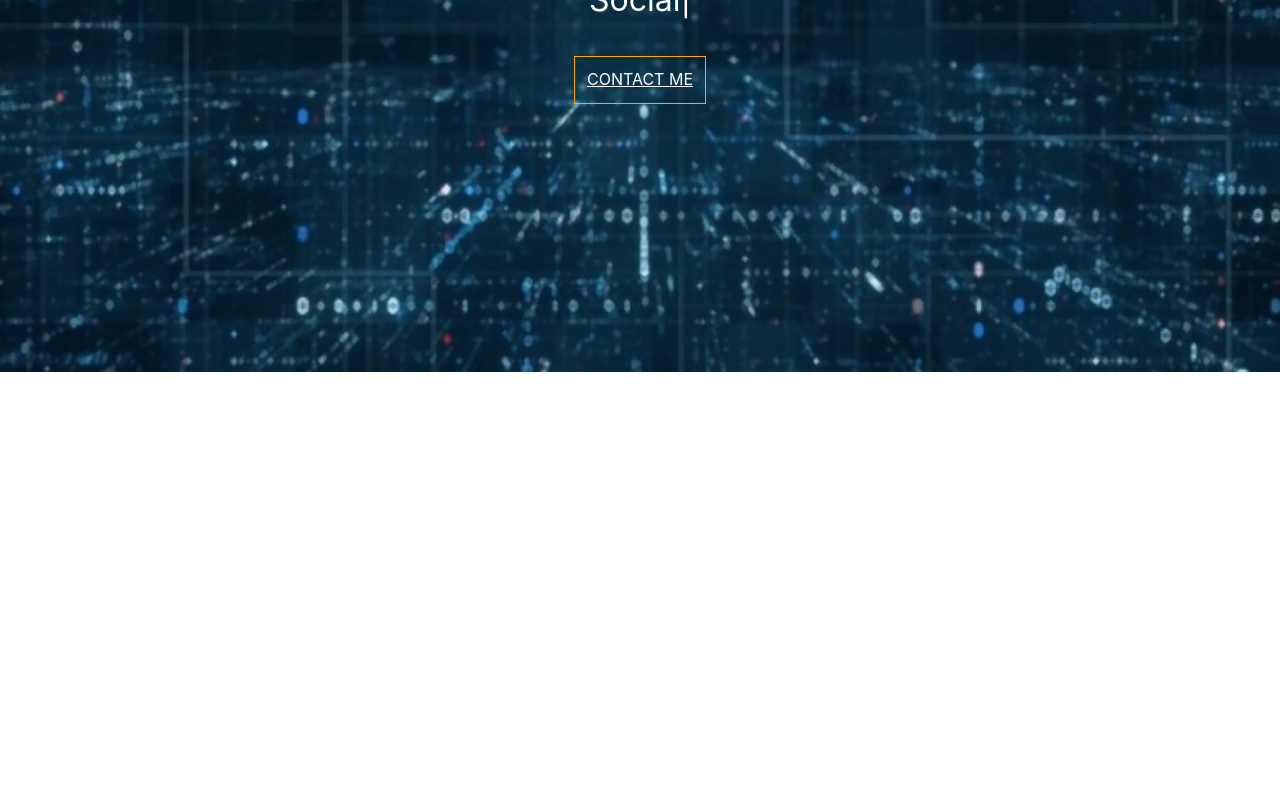
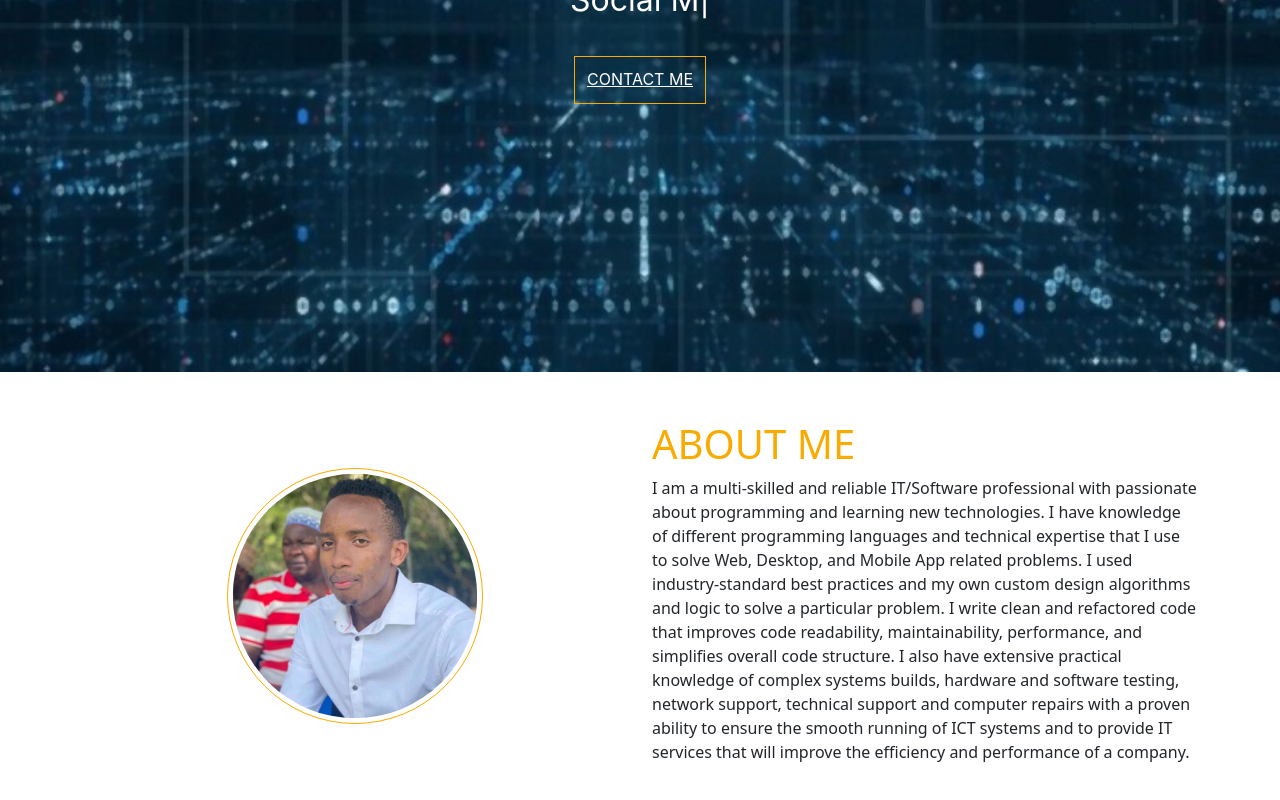
Before and after one commit to victorkc254/portfolio-project, a React (Create React App) app: page / in a window 1280 px wide. Shown: the part 460-1260 px from the top of the page. Before the commit the page ends 832 px from the top, so only its background shows below. Built offline with nearby package versions, Linux system fonts and the light colour scheme.

Commit message:
About Complete

```diff
--- a/src/App.css
+++ b/src/App.css
@@ -69,23 +69,22 @@ nav ul li {
   padding: 0 !important;
   height: 6rem !important;
 }
-.navbar-nav > li > a.active, .navbar-nav > li > a.active:focus {
+.navbar-nav > li > a.active,
+.navbar-nav > li > a.active:focus {
   border-top: 0.1875rem solid var(--primary-orange);
 }
-.navbar-nav> li > a:hover {
+.navbar-nav > li > a:hover {
   border-top: 0.1875rem solid var(--primary-orange);
-
 }
 /******************Header******************/
-.header-wrapper{
+.header-wrapper {
   position: relative;
-  background:url(bg.jpg) no-repeat;
+  background: url(bg.jpg) no-repeat;
   background-size: cover;
-  background-position:center;
+  background-position: center;
   height: 90vh;
-
 }
-.main-info{
+.main-info {
   display: flex;
   position: absolute;
   top: 0;
@@ -96,29 +95,46 @@ nav ul li {
   justify-content: center;
   align-items: center;
   text-align: center;
-  font-family: -apple-system, BlinkMacSystemFont, 'Segoe UI', Roboto, Oxygen, Ubuntu, Cantarell, 'Open Sans', 'Helvetica Neue', sans-serif;
-
+  font-family: -apple-system, BlinkMacSystemFont, "Segoe UI", Roboto, Oxygen,
+    Ubuntu, Cantarell, "Open Sans", "Helvetica Neue", sans-serif;
 }
-.main-info h1{
-  color:var(--primary-white);
+.main-info h1 {
+  color: var(--primary-white);
   text-transform: uppercase;
 }
 /******************Typed Text******************/
 
-.typed-text{
+.typed-text {
   font-size: 2rem;
   color: var(--primary-white);
 }
 
 /******************HEADER MAIN OFFER BUTTON******************/
-.btn-main-offer{
-border: 1px solid var(--primary-orange);
-text-transform: uppercase;
-border-radius:0;
-padding: 0.635rem 0.75rem 0.75rem 0.75rem;
-color:var(--primary-white);
-margin-top: 2rem;
-
-
+.btn-main-offer {
+  border: 1px solid var(--primary-orange);
+  text-transform: uppercase;
+  border-radius: 0;
+  padding: 0.635rem 0.75rem 0.75rem 0.75rem;
+  color: var(--primary-white);
+  margin-top: 2rem;
 }
 /******************Particles js******************/
+
+/******************About Me******************/
+.photo-wrapper{
+  display: flex;
+  margin-top: 3rem;
+  margin-bottom: 3rem;
+  justify-content: center;
+  align-items: center;
+}
+.profile-img {
+  width: 16rem;
+  border-radius: 50%;
+  padding: 0.3rem;
+  border: 1px solid var(--primary-orange);
+}
+.about-header{
+  color: var(--primary-orange);
+  text-transform: uppercase;
+}
--- a/src/App.js
+++ b/src/App.js
@@ -2,12 +2,15 @@ import "./App.css";
 import "bootstrap/dist/css/bootstrap.min.css";
 import Navbar from "./components/Navbar";
 import Header from "./components/Header";
+import About from "./components/About";
 
 function App() {
   return (
     <>
+
       <Navbar />
       <Header />
+      <About />
     </>
   );
 }
--- /dev/null
+++ b/src/components/About.js
@@ -0,0 +1,36 @@
+import React from "react";
+import me from '../Me.jpeg';
+
+const About = () => {
+  return (
+    <div className="container py-5">
+      <div className="row">
+        <div className="col-lg-6 .col-xm-12">
+        <div className="photo-wrapper">
+          <img className="profile-img" src={me} alt="my pic " />
+          </div>
+        </div>
+        <div className="col-lg-6 .col-xm-12">
+        <h1 className="about-header">About Me </h1>
+        <p>
+          I am a multi-skilled and reliable IT/Software professional with
+          passionate about programming and learning new technologies. I have
+          knowledge of different programming languages and technical expertise
+          that I use to solve Web, Desktop, and Mobile App related problems. I
+          used industry-standard best practices and my own custom design
+          algorithms and logic to solve a particular problem. I write clean and
+          refactored code that improves code readability, maintainability,
+          performance, and simplifies overall code structure. I also have
+          extensive practical knowledge of complex systems builds, hardware and
+          software testing, network support, technical support and computer
+          repairs with a proven ability to ensure the smooth running of ICT
+          systems and to provide IT services that will improve the efficiency
+          and performance of a company.
+          </p>
+        </div>
+      </div>
+    </div>
+  );
+}
+
+export default About
```
Also changed, not shown: src/Me.jpeg (added).
